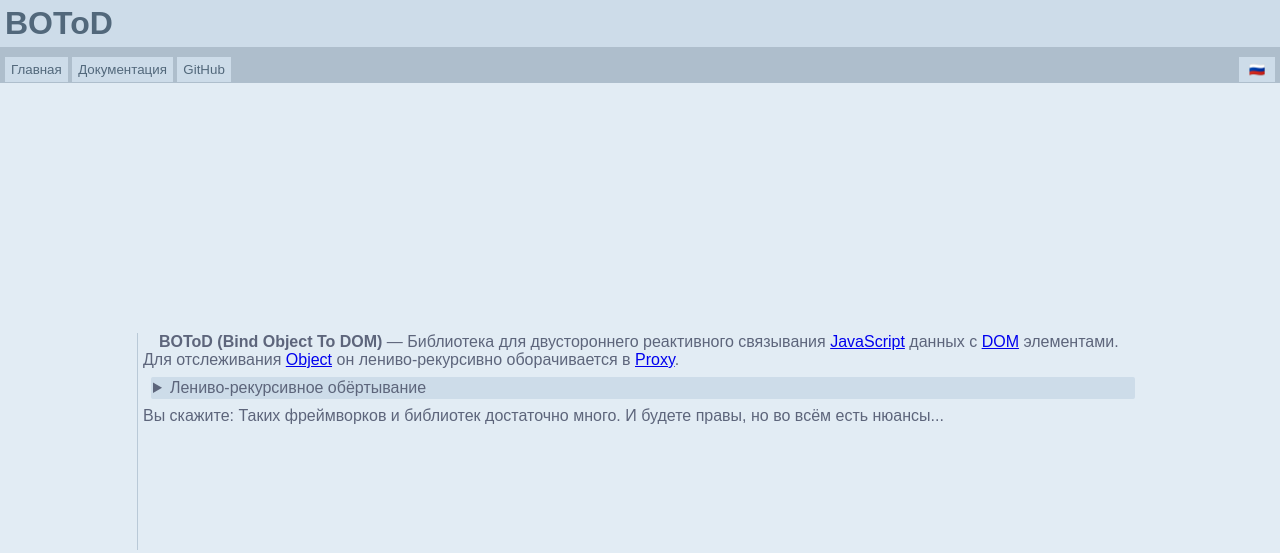
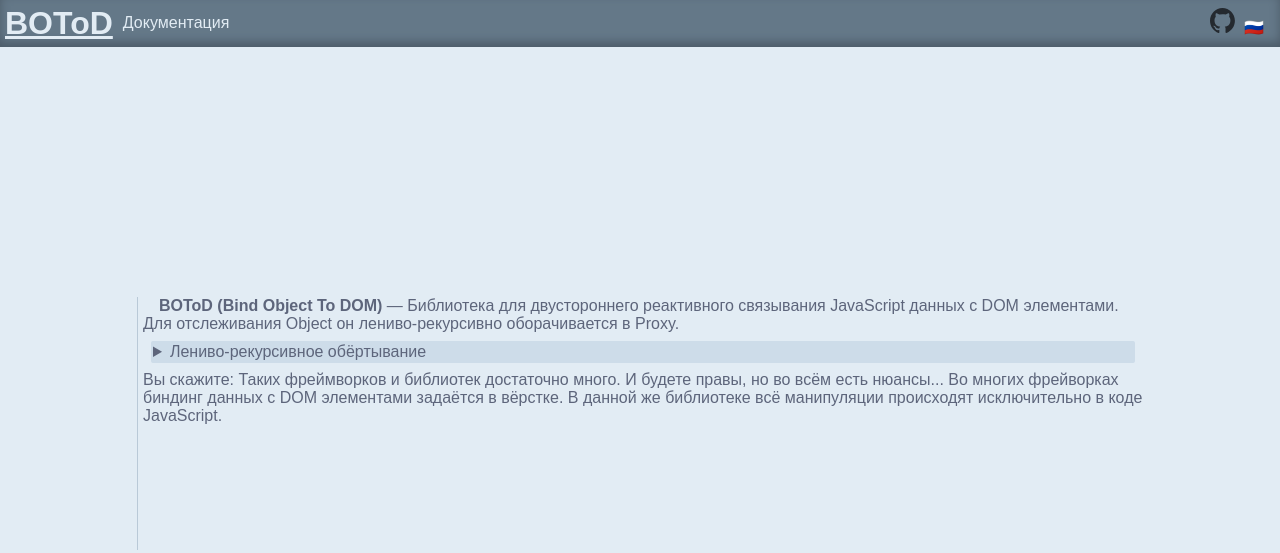
Before and after one commit to Graff46/BOToD, a plain HTML site: page site/index.html in a window 1280 px wide. Drawn offline with Linux system fonts and the light colour scheme.

Commit message:
Site
Доверстал сайт и сделал локализацию

```diff
--- a/site/index.html
+++ b/site/index.html
@@ -7,7 +7,8 @@
 		<title>BOToD - General</title>
 
 		<script src="https://cdn.jsdelivr.net/gh/Graff46/BOToD@main/src/BOToD.js"></script>
-		<script src="./index.js"></script>
+		<script src="./translate.js"></script>
+		<script defer="defer" src="./index.js"></script>
 
 		<link rel="stylesheet" href="./main.css">
 		<link rel="stylesheet" href="./index.css">
@@ -17,12 +18,11 @@
 		<header>
 			<div>
 				<a href="./"><h1>BOToD</h1></a>
+				<a id="doc" href="/doc">Документация</a>
 			</div>
 			<div>
-				<button><a href="./">Главная</a></button>
-				<button><a href="/doc">Документация</a></button>
-				<button><a target="_blank" href="https://github.com/Graff46/BOToD">GitHub</a></button>
-				<button style="float: inline-end">&nbsp;🇷🇺&nbsp;</button>
+				<a target="_blank" href="https://github.com/Graff46/BOToD"><img width="25px" src="./public/github-mark.svg" alt="GitHub"></a>
+				<a id="changeTranslate" href="javascript:void(0)" >🇷🇺</a>
 			</div>
 		</header>
 
@@ -30,13 +30,14 @@
 			<div></div>
 			<section>
 				<div></div>
-				<span>
-					<b>&emsp;BOToD (Bind Object To DOM)</b>  — Библиотека для двустороннего реактивного связывания <a target="_blank" href="https://developer.mozilla.org/en-US/docs/Web/JavaScript">JavaScript</a> данных c <a target="_blank" href="https://developer.mozilla.org/en-US/docs/Web/API/Document_Object_Model">DOM</a> элементами. Для отслеживания <a target="_blank" href="https://developer.mozilla.org/en-US/docs/Web/JavaScript/Reference/Global_Objects/Object">Object</a> он лениво-рекурсивно оборачивается в <a target="_blank" href="https://developer.mozilla.org/en-US/docs/Web/JavaScript/Reference/Global_Objects/Proxy">Proxy</a>.
+				<span id="caption">
+					<b>&emsp;BOToD (Bind Object To DOM)</b>
+					<span id="cap1"></span>
 					<details>
-						<summary>Лениво-рекурсивное обёртывание</summary>
-						<p>Object на нулевой вложенности оборачивается в Proxy обычным способом. Далее, дочерние Object'ы оборачиваются в Proxy, если их пытались читать, причём именно при установке связываний.</p>
+						<summary id="sum1"></summary>
+						<p id="det1"></p>
 					</details>
-					Вы скажите: Таких фреймворков и библиотек достаточно много. И будете правы, но во всём есть нюансы...
+					<span id="cap2"></span>
 				</span>
 				<div></div>
 			</section>
--- a/site/index.js
+++ b/site/index.js
@@ -1,7 +1,11 @@
 const MyApp = App();
 
-const langs = {
+var idsLang = {['🇷🇺']: 0, ['🇬🇧']: 1}
+changeTranslate.addEventListener('click', event => {
+	event.currentTarget.textContent =
+		idsLang[event.currentTarget.textContent] == 0 ? '🇬🇧' : '🇷🇺';
 
-};
+	return setLang(idsLang[event.currentTarget.textContent]);
+});
 
-MyApp.buildData(langs);
+setLang();
--- a/site/main.css
+++ b/site/main.css
@@ -35,32 +35,51 @@
 }
 
 header {
-	background-color: var(--f-blue-color);
 	margin: 0;
 	padding: 0;
+	box-shadow: 0px -5px 10px 0px #4c5b68 inset;
+	background-color: #647888;
+	display: flex;
+	justify-content: space-between;
+}
+
+header * {
+	color: var(--main-color);
 }
 
 header a {
 	text-decoration: none;
-	color: #52687b;
 }
 
-header > div:first-child > a > h1 {
-	margin-top: 0;
-	margin-bottom: 10px;
+header > div:first-child {
+	display: flex;
+}
+
+header > div:first-child > a:last-child {
+	padding: 0 5px;
+	align-self: center;
+	margin-bottom: 1px;
+}
+
+header > div:first-child > a:first-child > h1 {
 	padding: 5px;
-	color: #52687b;
-	background-color: var(--s-blue-color);
+	margin: 0;
 	cursor: default;
+	color: var(--main-color);
 }
 
 header > div:last-child {
-	padding: 0 5px;
+	padding: 0 1rem;
+	margin-bottom: 2px;
+	align-self: center;
+}
+
+header > div:last-child > * {
+	margin-left: 5px;
 }
 
 header > div:last-child > button {
 	background-color: var(--s-blue-color);
-	margin-bottom: 1px;
 }
 
 details {
@@ -77,3 +96,11 @@
 details:open > summary {
 	background-color: var(--f-blue-color);
 }
+
+a:hover, a:focus {
+	text-decoration: underline;
+}
+
+a:active {
+	color: #a9d9ff;
+}
--- /dev/null
+++ b/site/translate.js
@@ -0,0 +1,27 @@
+{
+	const Translate = {
+		doc: ['Документация', 'Documentation'],
+		cap1: [
+			' — Библиотека для двустороннего реактивного связывания JavaScript данных c DOM элементами. Для отслеживания Object он лениво-рекурсивно оборачивается в Proxy.',
+			' — A library for two-way reactive data binding between JavaScript data and DOM elements. To track Objects, it lazily and recursively wraps them in Proxy.'
+		],
+		sum1: [
+			'Лениво-рекурсивное обёртывание',
+			 "Lazy recursive wrapping",
+			],
+		det1: [
+			"Object на нулевой вложенности оборачивается в Proxy обычным способом. Далее, дочерние Object'ы оборачиваются в Proxy, если их пытались читать, причём именно при установке связываний. И так далее по вложенным объектам.",
+			"The root-level Object is wrapped in a Proxy in the standard way. Then, child Objects are lazily wrapped in Proxies only when they are accessed during binding setup. This process continues recursively for all nested objects.",
+		],
+		cap2: [
+			'Вы скажите: Таких фреймворков и библиотек достаточно много. И будете правы, но во всём есть нюансы... Во многих фрейворках биндинг данных с DOM элементами задаётся в вёрстке. В данной же библиотеке всё манипуляции происходят исключительно в коде JavaScript.',
+			`You might say: "There are plenty of frameworks and libraries like this." And you’d be right—but the devil’s in the details...
+In many frameworks, data binding with DOM elements is defined in the markup. This library, however, handles all manipulations purely in JavaScript code.`,
+		],
+	}
+
+function setLang(idx = 0) {
+	for (const k in Translate)
+		self[k].textContent = Translate[k][idx];
+};
+}
```
Also changed, not shown: site/public/github-mark.svg (added).
